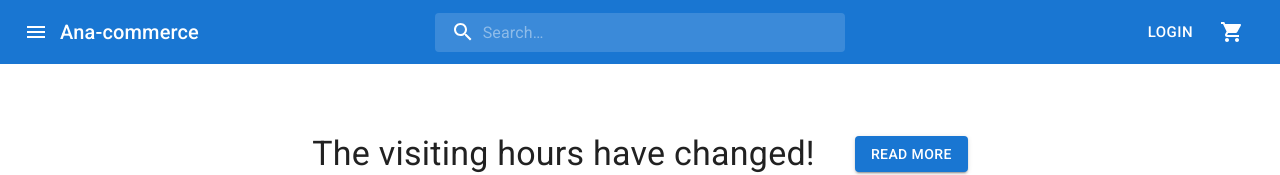
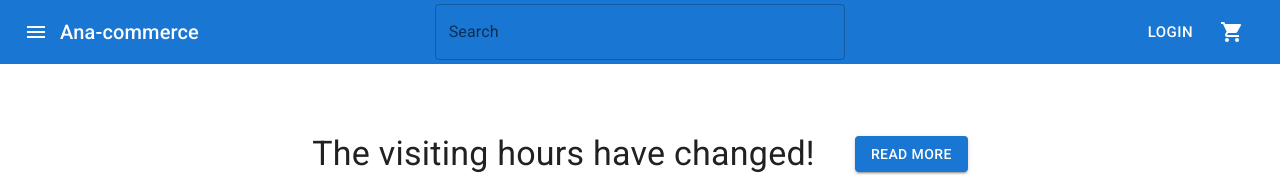
Before and after one commit to anttiromppanen/anacommerce-frontend, a React (Create React App) app: page / in a window 1280 px wide. Shown: the top 175 px of the page. Built offline with nearby package versions, Linux system fonts and the light colour scheme; no server answers.

Commit message:
searchbar works with mock data

```diff
--- a/src/App.js
+++ b/src/App.js
@@ -18,6 +18,7 @@ function App() {
         <Route path="/" element={<Home />} />
         <Route path="/:category" element={<Category />} />
         <Route path="/:category/:subcategory" element={<ProductListing />} />
+        <Route path="/product/:product" element={<ProductListing />} />
       </Routes>
     </Container>
   );
--- a/src/components/Navbar/Searchbar.js
+++ b/src/components/Navbar/Searchbar.js
@@ -1,63 +1,53 @@
+/* eslint-disable react/prop-types */
+/* eslint-disable react/jsx-props-no-spreading */
 import React from 'react';
-import { styled, alpha } from '@mui/material/styles';
-import { InputBase } from '@mui/material';
-import SearchIcon from '@mui/icons-material/Search';
+import {
+  Autocomplete,
+  TextField,
+} from '@mui/material';
+import SearchbarListItem from './SearchbarListItem';
 
-const Search = styled('div')(({ theme }) => ({
-  position: 'relative',
-  borderRadius: theme.shape.borderRadius,
-  backgroundColor: alpha(theme.palette.common.white, 0.15),
-  '&:hover': {
-    backgroundColor: alpha(theme.palette.common.white, 0.25),
-  },
-  marginRight: theme.spacing(2),
-  marginLeft: 0,
-  width: '100%',
-  [theme.breakpoints.up('sm')]: {
-    marginLeft: theme.spacing(3),
-    width: 'auto',
-  },
-  [theme.breakpoints.up('xs')]: {
-    marginLeft: 0,
-    marginRight: 0,
-  },
-}));
-
-const SearchIconWrapper = styled('div')(({ theme }) => ({
-  padding: theme.spacing(0, 2),
-  height: '100%',
-  position: 'absolute',
-  pointerEvents: 'none',
-  display: 'flex',
-  alignItems: 'center',
-  justifyContent: 'center',
-}));
-
-const StyledInputBase = styled(InputBase)(({ theme }) => ({
-  color: 'inherit',
-  '& .MuiInputBase-input': {
-    padding: theme.spacing(1, 1, 1, 0),
-    // vertical padding + font size from searchIcon
-    paddingLeft: `calc(1em + ${theme.spacing(4)})`,
-    transition: theme.transitions.create('width'),
-    width: '100%',
-    [theme.breakpoints.up('md')]: {
-      width: '40ch',
-    },
-  },
-}));
+import mockSearchbarData from '../../utils/mockData';
 
 function Searchbar() {
+  const [inputValue, setInputValue] = React.useState('');
+  const [open, setOpen] = React.useState(false);
+
+  React.useEffect(() => {
+    if (!inputValue) setOpen(false);
+    if (inputValue.length > 1) setOpen(true);
+  }, [inputValue]);
+
   return (
-    <Search>
-      <SearchIconWrapper>
-        <SearchIcon />
-      </SearchIconWrapper>
-      <StyledInputBase
-        placeholder="Search…"
-        inputProps={{ 'aria-label': 'search' }}
-      />
-    </Search>
+    <Autocomplete
+      freeSolo
+      disablePortal
+      options={mockSearchbarData}
+      getOptionLabel={(option) => option.name || option}
+      onInputChange={(_, value) => setInputValue(value)}
+      inputValue={inputValue}
+      open={open}
+      renderInput={(params) => (
+        <TextField
+          {...params}
+          label="Search"
+          InputProps={{
+            ...params.InputProps,
+            type: 'search',
+          }}
+        />
+      )}
+      renderOption={(option, props) => (
+        <SearchbarListItem
+          id={option.id}
+          name={option.key}
+          icon={props.icon}
+          apiCategory={props.apiCategory}
+          parentCategory={props.parentCategory}
+          key={option.id}
+        />
+      )}
+    />
   );
 }
 
--- /dev/null
+++ b/src/components/Navbar/SearchbarListItem.js
@@ -0,0 +1,37 @@
+/* eslint-disable react/prop-types */
+import React from 'react';
+import { Link } from 'react-router-dom';
+import {
+  ListItem, ListItemButton, ListItemAvatar, Avatar, ListItemText,
+} from '@mui/material';
+
+const linkUrlSelector = (category, name, parentCategory = '') => {
+  const categoryLowerCase = category.toLowerCase();
+  const parentCategoryLowerCase = parentCategory.toLowerCase();
+  const nameLowerCase = name.toLowerCase();
+
+  if (categoryLowerCase === 'products') return `/product/${nameLowerCase}`;
+  if (categoryLowerCase === 'category') return `/${nameLowerCase}`;
+  return `/${parentCategoryLowerCase}/${nameLowerCase}`;
+};
+
+function SearchbarListItem({
+  id, name, icon, apiCategory, parentCategory,
+}) {
+  return (
+    <ListItem key={id} disablePadding>
+      <ListItemButton component={Link} to={linkUrlSelector(apiCategory, name, parentCategory)}>
+        <ListItemAvatar>
+          <Avatar src={icon} />
+        </ListItemAvatar>
+        <ListItemText primary={name} />
+        <ListItemText
+          primary={apiCategory === 'products' ? '' : 'category'}
+          sx={{ textAlign: 'right' }}
+        />
+      </ListItemButton>
+    </ListItem>
+  );
+}
+
+export default SearchbarListItem;
--- /dev/null
+++ b/src/utils/mockData.js
@@ -0,0 +1,68 @@
+const mockSearchbarData = [
+  {
+    name: 'Alcohol',
+    apiCategory: 'subcategory',
+    icon: 'https://firebasestorage.googleapis.com/v0/b/ana-commerce.appspot.com/o/alcohol_icon.jpg?alt=media&token=693854d2-0db9-4412-a99e-cc8eabcae631',
+    parentCategory: 'Food',
+    sortScore: -2,
+  },
+  {
+    name: 'Ananas',
+    apiCategory: 'products',
+    icon: 'https://firebasestorage.googleapis.com/v0/b/ana-commerce.appspot.com/o/ananas1.jpg?alt=media&token=ccd92ed3-9019-481f-a7ca-025c14d623a3',
+    sortScore: -1,
+  },
+  {
+    name: 'Appelsiini',
+    apiCategory: 'products',
+    icon: 'https://firebasestorage.googleapis.com/v0/b/ana-commerce.appspot.com/o/appelsiini1.jpg?alt=media&token=0914e913-8dc4-486f-9a45-804662d5d84d',
+    sortScore: -1,
+  },
+  {
+    name: 'Pyora',
+    apiCategory: 'products',
+    icon: 'https://firebasestorage.googleapis.com/v0/b/ana-commerce.appspot.com/o/bike1.jpg?alt=media&token=811d08cd-ec97-427c-814a-a455fa784278',
+    sortScore: 4,
+  },
+  {
+    name: 'Banaani',
+    apiCategory: 'products',
+    icon: 'https://firebasestorage.googleapis.com/v0/b/ana-commerce.appspot.com/o/banaani.jpg?alt=media&token=8ec7c176-7adb-4cd0-8780-4ab6684bbbfc',
+    sortScore: 6,
+  },
+  {
+    name: 'Vegetable',
+    apiCategory: 'subcategory',
+    icon: 'https://firebasestorage.googleapis.com/v0/b/ana-commerce.appspot.com/o/vegetable_icon.jpg?alt=media&token=4602b664-ec0a-4d8f-9bed-bc23f8fdb9e9',
+    parentCategory: 'Food',
+    sortScore: 8,
+  },
+  {
+    name: 'Gas Grill',
+    apiCategory: 'subcategory',
+    icon: 'https://firebasestorage.googleapis.com/v0/b/ana-commerce.appspot.com/o/gas_grill_icon.jpg?alt=media&token=078bfb2d-a8f0-4a5e-a92e-d362de959dbc',
+    parentCategory: 'Grill',
+    sortScore: 8,
+  },
+  {
+    name: 'Hehkulamppu',
+    apiCategory: 'products',
+    icon: 'https://firebasestorage.googleapis.com/v0/b/ana-commerce.appspot.com/o/hehkulamppu1.jpg?alt=media&token=b12bfaa4-2159-424e-8633-1179f3b20871',
+    sortScore: 10,
+  },
+  {
+    name: 'Illumination',
+    apiCategory: 'category',
+    icon: null,
+    sortScore: 11,
+  },
+  {
+    name: 'Mountain Bike',
+    apiCategory: 'subcategory',
+    icon: 'https://firebasestorage.googleapis.com/v0/b/ana-commerce.appspot.com/o/mountain_bike_icon.jpg?alt=media&token=9bb232e7-fd5d-418d-b82b-c58e138c75d9',
+    parentCategory: 'Bike',
+    sortScore: 12,
+  },
+];
+
+export default mockSearchbarData;
```
